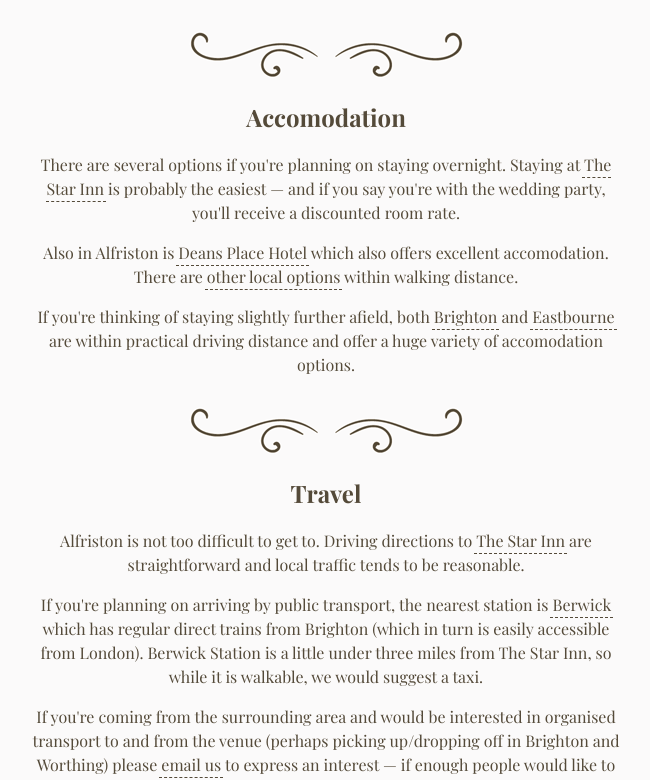
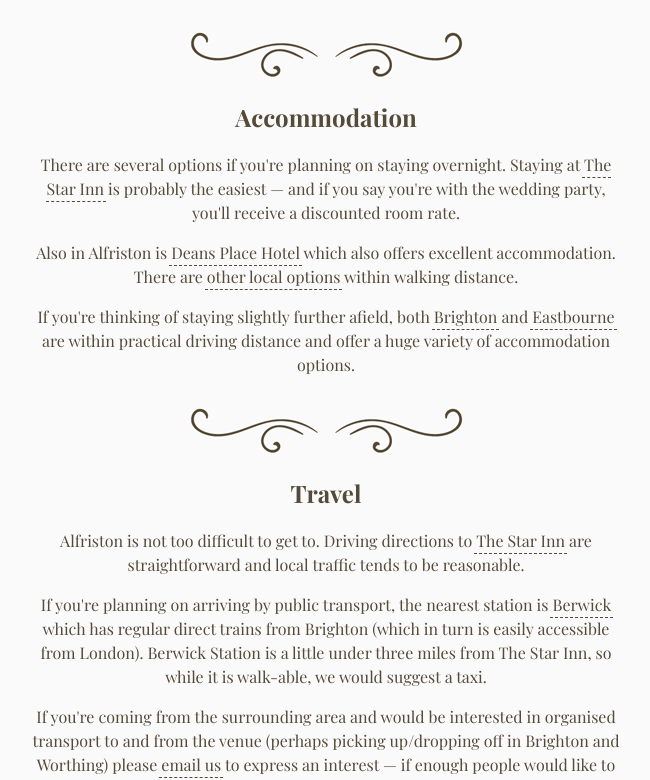
Before and after one commit to kolektiv/sites-jennyandandrew.wedding, a Jekyll site: the page built from index.html, in a window 1280 px wide and 1400 px high, scrolled down 2398 px. Shown: the part 309-1089 px from the top of the window, without its empty margins (314-964 px from the left). Built offline with Jekyll 4.4.1, drawn with Linux system fonts in a browser that asks for light colours.

Commit message:
Typos, etc.

```diff
--- a/index.html
+++ b/index.html
@@ -56,18 +56,21 @@
     <p>Don't worry about arriving too early &mdash; the pub will be open!</p>
   </section>
   <section>
-    <h1>Accomodation</h1>
+    <h1>Accommodation</h1>
     <p>There are several options if you're planning on staying overnight. Staying at <a href="http://www.thestaralfriston.co.uk" title="Book a room at The Star Inn">The Star Inn</a> is probably the easiest &mdash; and if you say you're with the wedding party, you'll receive a discounted room rate.</p>
-    <p>Also in Alfriston is <a href="http://www.deansplacehotel.co.uk/" title="Book a room at Deans Place">Deans Place Hotel</a> which also offers excellent accomodation. There are <a href="https://www.booking.com/city/gb/alfriston-east-sussex.en-gb.html" title="Booking.com for Alfriston">other local options</a> within walking distance.</p>
-    <p>If you're thinking of staying slightly further afield, both <a href="https://www.booking.com/city/gb/brighton.en-gb.html" title="Booking.com for Brighton">Brighton</a> and <a href="https://www.booking.com/city/gb/eastbourne.en-gb.html" title="Booking.com for Eastbourne">Eastbourne</a> are within practical driving distance and offer a huge variety of accomodation options.</p>
+    <p>Also in Alfriston is <a href="http://www.deansplacehotel.co.uk/" title="Book a room at Deans Place">Deans Place Hotel</a> which also offers excellent accommodation. There are <a href="https://www.booking.com/city/gb/alfriston-east-sussex.en-gb.html" title="Booking.com for Alfriston">other local options</a> within walking distance.</p>
+    <p>If you're thinking of staying slightly further afield, both <a href="https://www.booking.com/city/gb/brighton.en-gb.html" title="Booking.com for Brighton">Brighton</a> and <a href="https://www.booking.com/city/gb/eastbourne.en-gb.html" title="Booking.com for Eastbourne">Eastbourne</a> are within practical driving distance and offer a huge variety of accommodation options.</p>
   </section>
   <section>
     <h1>Travel</h1>
     <p>Alfriston is not too difficult to get to. Driving directions to <a href="https://www.google.com/maps/place/The+Star+Inn/@50.8076629,0.1543672,17z/data=!3m1!4b1!4m5!3m4!1s0x47df7af442b48cf7:0xf6f8500e2ca203bd!8m2!3d50.8076629!4d0.1565612" title="See The Star Inn on Google Maps">The Star Inn</a> are straightforward and local traffic tends to be reasonable.</p>
-    <p>If you're planning on arriving by public transport, the nearest station is <a href="https://www.google.com/maps/place/Berwick/@50.8339388,0.0828742,12z/data=!4m8!1m2!2m1!1sTrain+Station!3m4!1s0x47df7ab401e99a53:0xaf008587a454b6e0!8m2!3d50.84037!4d0.16605" title="Berwick station on Google Maps">Berwick</a> which has regular direct trains from Brighton (which in turn is easily accessible from London). Berwick Station is a little under three miles from The Star Inn, so while it is walkable, we would suggest a taxi.</p>
+    <p>If you're planning on arriving by public transport, the nearest station is <a href="https://www.google.com/maps/place/Berwick/@50.8339388,0.0828742,12z/data=!4m8!1m2!2m1!1sTrain+Station!3m4!1s0x47df7ab401e99a53:0xaf008587a454b6e0!8m2!3d50.84037!4d0.16605" title="Berwick station on Google Maps">Berwick</a> which has regular direct trains from Brighton (which in turn is easily accessible from London). Berwick Station is a little under three miles from The Star Inn, so while it is walk-able, we would suggest a taxi.</p>
     <p>If you're coming from the surrounding area and would be interested in organised transport to and from the venue (perhaps picking up/dropping off in Brighton and Worthing) please <a href="mailto:andrew@xyncro.com" title="Email Andrew">email us</a> to express an interest &mdash; if enough people would like to do so, we may be able to arrange transport.</p>
   </section>
 </article>
 <footer>
   <p>We can't wait to see you at our wedding!</p>
 </footer>
+
+<!--  LocalWords:  Anglais Hoisin Alfriston Berwick Eastbourne Worthing
+ -->
```
